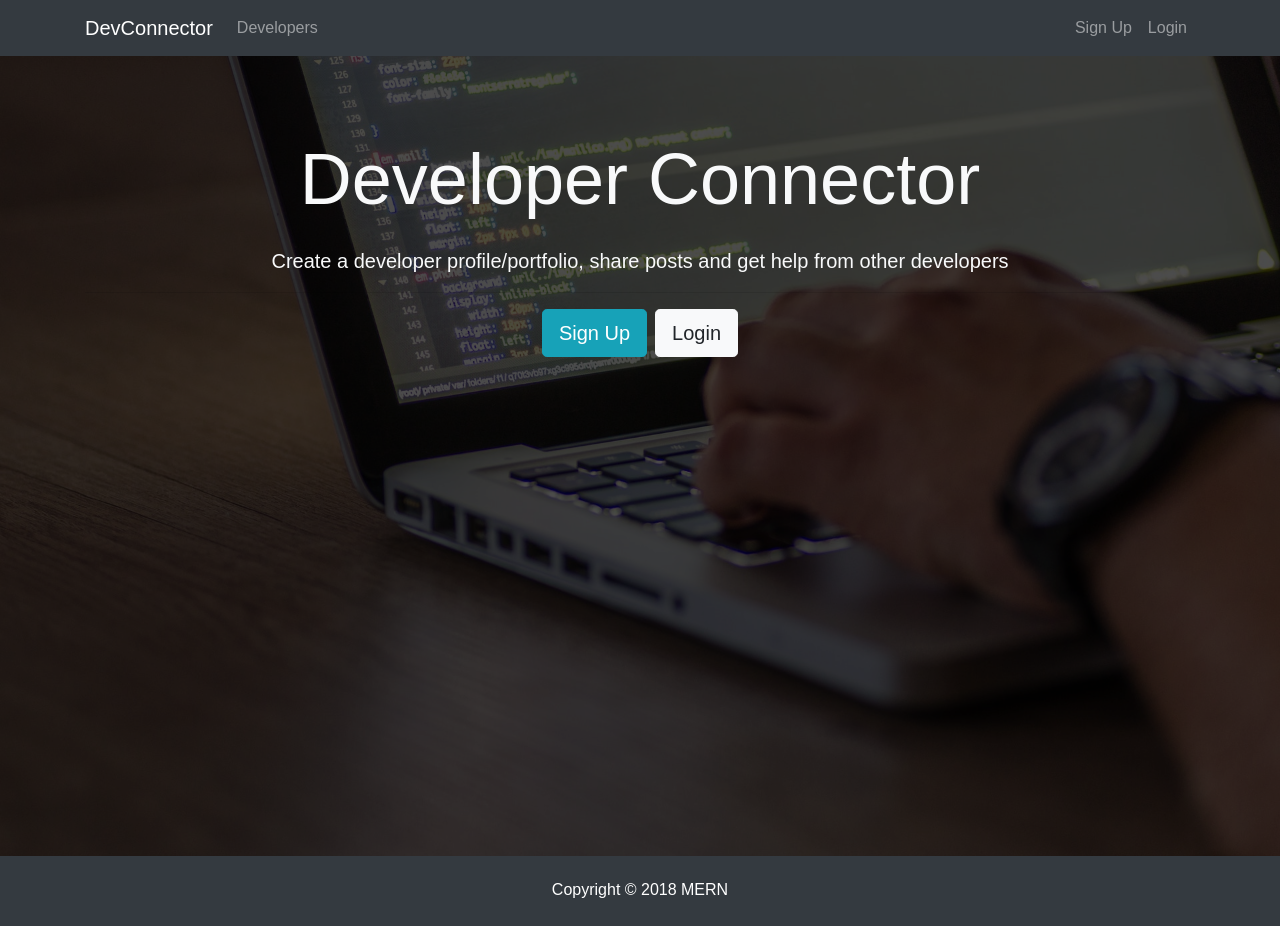
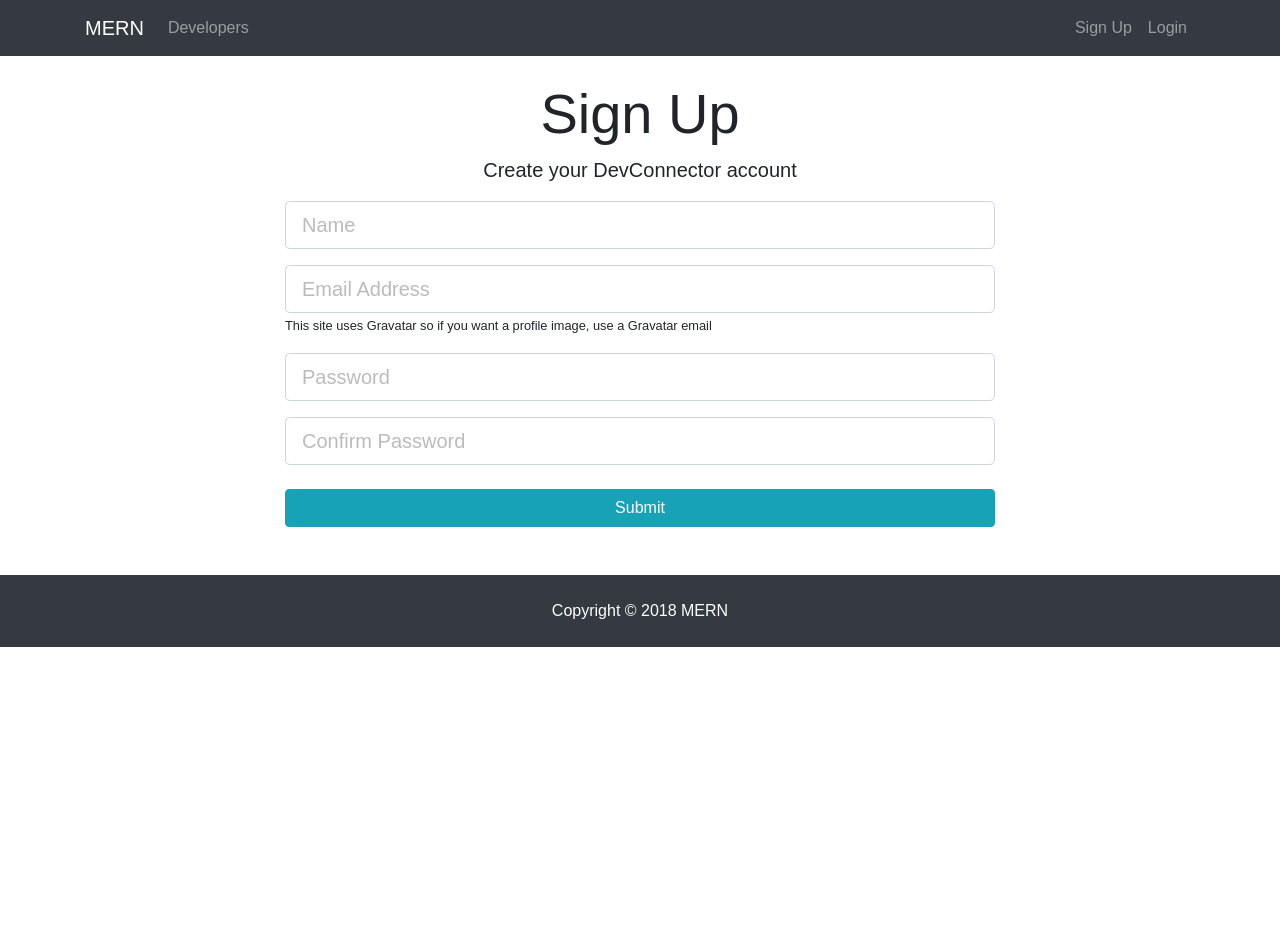
Before and after one commit to valpioner/mern, a React (Create React App) app in the folder client/: page /register in a window 1280 px wide. After the commit the page ends 800 px from the top, so only its background shows below. Built offline with nearby package versions, Linux system fonts and the light colour scheme.

Commit message:
Login+Registration forms + Error handling (without Redux)

```diff
--- a/client/package.json
+++ b/client/package.json
@@ -3,8 +3,11 @@
   "version": "0.1.0",
   "private": true,
   "dependencies": {
+    "axios": "^0.18.0",
+    "classnames": "^2.2.5",
     "react": "^16.4.0",
     "react-dom": "^16.4.0",
+    "react-router-dom": "^4.2.2",
     "react-scripts": "1.1.4"
   },
   "scripts": {
--- a/client/src/App.js
+++ b/client/src/App.js
@@ -1,19 +1,28 @@
 import React, { Component } from 'react';
+import { BrowserRouter as Router, Route } from 'react-router-dom';
 
 import Navbar from './components/layout/Navbar';
 import Footer from './components/layout/Footer';
 import Landing from './components/layout/Landing';
+import Register from './components/auth/Register';
+import Login from './components/auth/Login';
 
 import './App.css';
 
 class App extends Component {
   render() {
     return (
-      <div className="App">
-        <Navbar />
-        <Landing />
-        <Footer />
-      </div>
+      <Router>
+        <div className="App">
+          <Navbar />
+          <Route exact path="/" component={ Landing } />
+          <div className="container">
+            <Route exact path="/register" component={ Register } />
+            <Route exact path="/login" component={ Login } />
+          </div>
+          <Footer />
+        </div>
+      </Router>
     );
   }
 }
--- /dev/null
+++ b/client/src/components/auth/Login.js
@@ -0,0 +1,75 @@
+import React, { Component } from "react";
+
+class Login extends Component {
+  constructor() {
+    super();
+    this.state = {
+      email: '',
+      password: '',
+      errors: {}
+    }
+
+    this.onChange = this.onChange.bind(this);
+    this.onSubmit = this.onSubmit.bind(this);
+  }
+
+  onChange(e) {
+    this.setState({[e.target.name]: e.target.value});
+  }
+
+  onSubmit(e) {
+    e.preventDefault();
+
+    const newUser = {
+      name: this.state.name,
+      email: this.state.email,
+      password: this.state.password,
+      password2: this.state.password2,
+
+    }
+
+    console.log(newUser);
+  }
+
+  render() {
+    return (
+      <div className="login">
+        <div className="container">
+          <div className="row">
+            <div className="col-md-8 m-auto">
+              <h1 className="display-4 text-center">Log In</h1>
+              <p className="lead text-center">
+                Sign in to your DevConnector account
+              </p>
+              <form onSubmit={this.onSubmit}>
+                <div className="form-group">
+                  <input
+                    type="email"
+                    className="form-control form-control-lg"
+                    placeholder="Email Address"
+                    name="email"
+                    value={this.state.email}
+                    onChange={this.onChange}
+                  />
+                </div>
+                <div className="form-group">
+                  <input
+                    type="password"
+                    className="form-control form-control-lg"
+                    placeholder="Password"
+                    name="password"
+                    value={this.state.password}
+                    onChange={this.onChange}
+                  />
+                </div>
+                <input type="submit" className="btn btn-info btn-block mt-4" />
+              </form>
+            </div>
+          </div>
+        </div>
+      </div>
+    );
+  }
+}
+
+export default Login;
--- /dev/null
+++ b/client/src/components/auth/Register.js
@@ -0,0 +1,127 @@
+import React, { Component } from "react";
+import axios from "axios";
+import classnames from "classnames";
+
+class Register extends Component {
+  constructor() {
+    super();
+    this.state = {
+      name: "",
+      email: "",
+      password: "",
+      password2: "",
+      errors: {}
+    };
+
+    this.onChange = this.onChange.bind(this);
+    this.onSubmit = this.onSubmit.bind(this);
+  }
+
+  onChange(e) {
+    this.setState({ [e.target.name]: e.target.value });
+  }
+
+  onSubmit(e) {
+    e.preventDefault();
+
+    const newUser = {
+      name: this.state.name,
+      email: this.state.email,
+      password: this.state.password,
+      password2: this.state.password2
+    };
+
+    axios
+      .post("/api/users/register", newUser)
+      .then(res => console.log(res.data))
+      .catch(err => this.setState({ errors: err.response.data }));
+  }
+
+  render() {
+    const { errors } = this.state;
+
+    return (
+      <div className="register">
+        <div className="container">
+          <div className="row">
+            <div className="col-md-8 m-auto">
+              <h1 className="display-4 text-center">Sign Up</h1>
+              <p className="lead text-center">
+                Create your DevConnector account
+              </p>
+              <form onSubmit={this.onSubmit} noValidate>
+                <div className="form-group">
+                  <input
+                    type="text"
+                    className={classnames("form-control form-control-lg", {
+                      "is-invalid": errors.name
+                    })}
+                    placeholder="Name"
+                    name="name"
+                    value={this.state.name}
+                    onChange={this.onChange}
+                  />
+                  {errors.name && (
+                    <div className="invalid-feedback">{errors.name}</div>
+                  )}
+                </div>
+                <div className="form-group">
+                  <input
+                    type="email"
+                    className={classnames("form-control form-control-lg", {
+                      "is-invalid": errors.email
+                    })}
+                    placeholder="Email Address"
+                    name="email"
+                    value={this.state.email}
+                    onChange={this.onChange}
+                  />
+                  {errors.email && (
+                    <div className="invalid-feedback">{errors.email}</div>
+                  )}
+                  <small classNameName="form-text text-muted">
+                    This site uses Gravatar so if you want a profile image, use
+                    a Gravatar email
+                  </small>
+                </div>
+                <div className="form-group">
+                  <input
+                    type="password"
+                    className={classnames("form-control form-control-lg", {
+                      "is-invalid": errors.password
+                    })}
+                    placeholder="Password"
+                    name="password"
+                    value={this.state.password}
+                    onChange={this.onChange}
+                  />
+                  {errors.password && (
+                    <div className="invalid-feedback">{errors.password}</div>
+                  )}
+                </div>
+                <div className="form-group">
+                  <input
+                    type="password"
+                    className={classnames("form-control form-control-lg", {
+                      "is-invalid": errors.password2
+                    })}
+                    placeholder="Confirm Password"
+                    name="password2"
+                    value={this.state.password2}
+                    onChange={this.onChange}
+                  />
+                  {errors.password2 && (
+                    <div className="invalid-feedback">{errors.password2}</div>
+                  )}
+                </div>
+                <input type="submit" className="btn btn-info btn-block mt-4" />
+              </form>
+            </div>
+          </div>
+        </div>
+      </div>
+    );
+  }
+}
+
+export default Register;
--- a/client/src/components/layout/Landing.js
+++ b/client/src/components/layout/Landing.js
@@ -1,4 +1,5 @@
-import React, { Component } from 'react'
+import React, { Component } from "react";
+import { Link } from "react-router-dom";
 
 class Landing extends Component {
   render() {
@@ -8,18 +9,25 @@
           <div className="container">
             <div className="row">
               <div className="col-md-12 text-center">
-                <h1 className="display-3 mb-4">Developer Connector
-                </h1>
-                <p className="lead"> Create a developer profile/portfolio, share posts and get help from other developers</p>
+                <h1 className="display-3 mb-4">Developer Connector</h1>
+                <p className="lead">
+                  {" "}
+                  Create a developer profile/portfolio, share posts and get help
+                  from other developers
+                </p>
                 <hr />
-                <a href="register.html" className="btn btn-lg btn-info mr-2">Sign Up</a>
-                <a href="login.html" className="btn btn-lg btn-light">Login</a>
+                <Link to="/register" className="btn btn-lg btn-info mr-2">
+                  Sign Up
+                </Link>
+                <Link to="/login" className="btn btn-lg btn-light">
+                  Login
+                </Link>
               </div>
             </div>
           </div>
         </div>
       </div>
-    )
+    );
   }
 }
 
--- a/client/src/components/layout/Navbar.js
+++ b/client/src/components/layout/Navbar.js
@@ -1,35 +1,49 @@
-import React, { Component } from 'react'
+import React, { Component } from "react";
+import { Link } from "react-router-dom";
 
 class Navbar extends Component {
   render() {
     return (
       <nav className="navbar navbar-expand-sm navbar-dark bg-dark mb-4">
         <div className="container">
-        <a className="navbar-brand" href="landing.html">DevConnector</a>
-        <button className="navbar-toggler" type="button" data-toggle="collapse" data-target="#mobile-nav">
-          <span className="navbar-toggler-icon"></span>
+          <Link className="navbar-brand" to="/">
+            MERN
+          </Link>
+          <button
+            className="navbar-toggler"
+            type="button"
+            data-toggle="collapse"
+            data-target="#mobile-nav"
+          >
+            <span className="navbar-toggler-icon" />
           </button>
 
           <div className="collapse navbar-collapse" id="mobile-nav">
             <ul className="navbar-nav mr-auto">
               <li className="nav-item">
-              <a className="nav-link" href="profiles.html"> Developers
-              </a>
+                <Link className="nav-link" to="/profiles">
+                  {" "}
+                  Developers
+                </Link>
               </li>
             </ul>
 
             <ul className="navbar-nav ml-auto">
               <li className="nav-item">
-              <a className="nav-link" href="register.html">Sign Up</a>
+                <Link className="nav-link" to="/register">
+                  Sign Up
+                </Link>
               </li>
               <li className="nav-item">
-              <a className="nav-link" href="login.html">Login</a>
+                <Link className="nav-link" to="/login">
+                  Login
+                </Link>
               </li>
             </ul>
           </div>
         </div>
       </nav>
-    )
+    );
   }
 }
 
```
Lines whose indentation alone changed are shown as unchanged.
